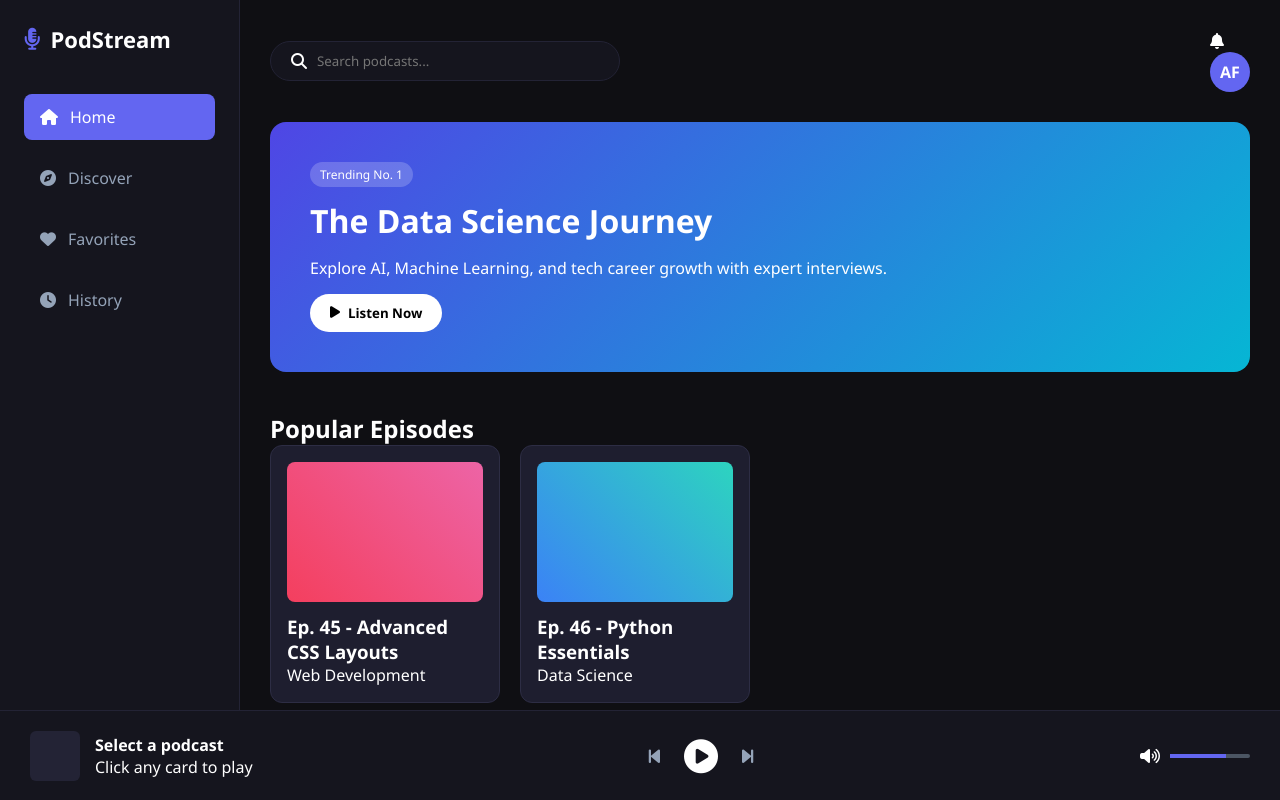
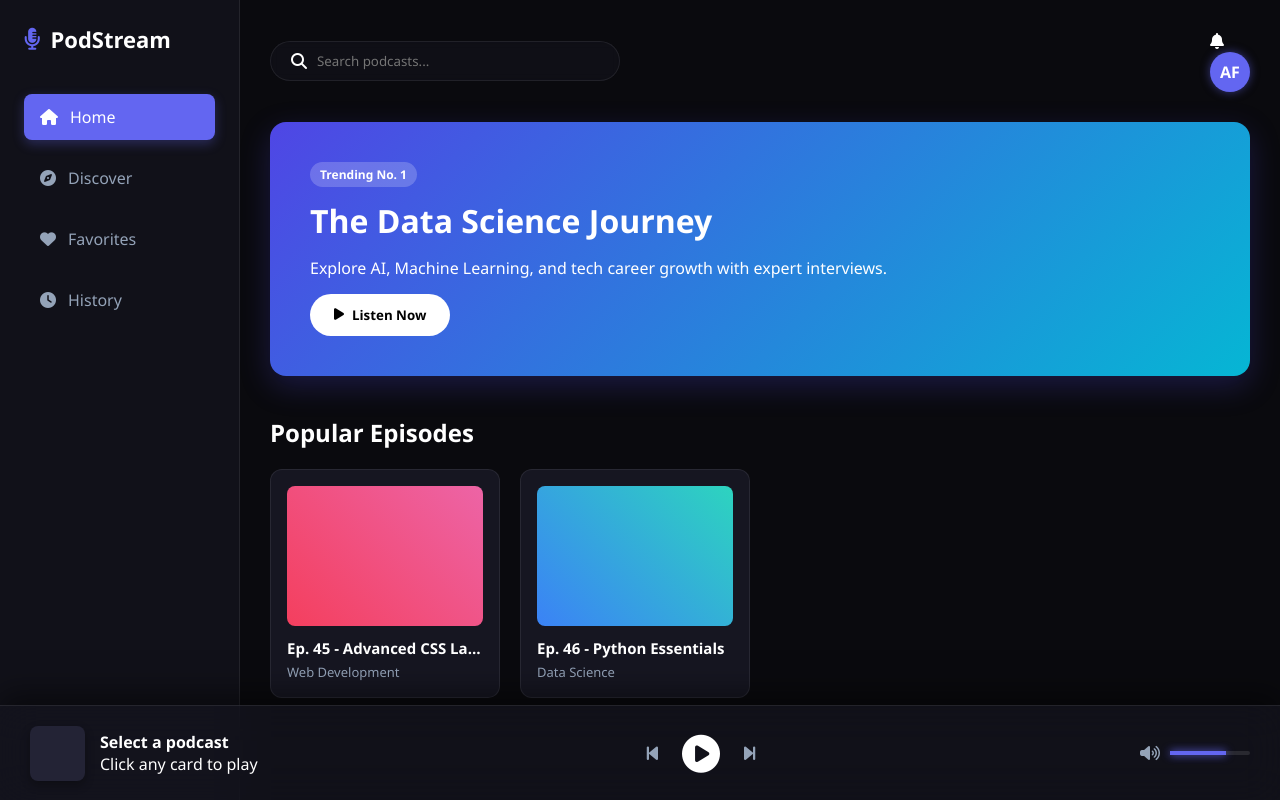
Before and after one commit to ayesha-cs-93/Podcast-Platform-UI, a plain HTML site: page index.html in a window 1280 px wide. Drawn offline with Linux system fonts and the light colour scheme.

Commit message:
Update style.css

```diff
--- a/style.css
+++ b/style.css
@@ -1,42 +1,339 @@
+/* ==========================================================================
+   1. VARIABLES & RESET STYLES
+   ========================================================================== */
 :root {
-    --bg-primary: #0f0f13;
-    --bg-sidebar: #15151e;
+    --bg-primary: #0a0a0e;       /* Richer dark tone */
+    --bg-sidebar: rgba(21, 21, 30, 0.75); /* Translucent base for Glassmorphism */
     --text-main: #ffffff;
     --text-muted: #94a3b8;
     --accent-color: #6366f1;
-    --card-bg: #1e1e2f;
+    --card-bg: rgba(30, 30, 47, 0.6); /* Translucent card base */
+    --glass-border: rgba(255, 255, 255, 0.08);
 }
-* { margin: 0; padding: 0; box-sizing: border-box; font-family: 'Segoe UI', sans-serif; }
-body { background-color: var(--bg-primary); color: var(--text-main); display: flex; height: 100vh; overflow: hidden; }
-.sidebar { width: 240px; background-color: var(--bg-sidebar); padding: 24px; display: flex; flex-direction: column; border-right: 1px solid #232335; }
-.logo { font-size: 22px; font-weight: 700; margin-bottom: 40px; display: flex; align-items: center; gap: 10px; color: var(--text-main); }
-.logo i { color: var(--accent-color); }
-.menu { display: flex; flex-direction: column; gap: 15px; }
-.menu a { color: var(--text-muted); text-decoration: none; padding: 12px 16px; border-radius: 8px; display: flex; align-items: center; gap: 12px; transition: all 0.3s; }
-.menu a:hover, .menu a.active { color: var(--text-main); background-color: var(--accent-color); }
-.main-content { flex: 1; padding: 30px; overflow-y: auto; padding-bottom: 120px; }
-header { display: flex; justify-content: space-between; align-items: center; margin-bottom: 30px; }
-.search-bar { background-color: var(--bg-sidebar); padding: 10px 20px; border-radius: 25px; display: flex; align-items: center; gap: 10px; width: 350px; border: 1px solid #232335; }
-.search-bar input { background: none; border: none; outline: none; color: var(--text-main); width: 100%; }
-.avatar { width: 40px; height: 40px; background-color: var(--accent-color); border-radius: 50%; display: flex; align-items: center; justify-content: center; font-weight: bold; }
-.featured { background: linear-gradient(135deg, #4f46e5, #06b6d4); border-radius: 16px; padding: 40px; margin-bottom: 40px; }
-.tag { background-color: rgba(255, 255, 255, 0.2); padding: 4px 10px; border-radius: 20px; font-size: 12px; }
-.featured h1 { font-size: 32px; margin: 15px 0; }
-.btn-play { background-color: var(--text-main); color: #000000; border: none; padding: 10px 20px; border-radius: 25px; font-weight: 600; cursor: pointer; margin-top: 15px; display: flex; align-items: center; gap: 8px; }
-.episode-grid { display: grid; grid-template-columns: repeat(auto-fill, minmax(200px, 1fr)); gap: 20px; }
-.episode-card { background-color: var(--card-bg); padding: 16px; border-radius: 12px; border: 1px solid #2d2d44; cursor: pointer; transition: 0.3s; }
-.episode-card:hover { transform: translateY(-5px); }
-.card-img { height: 140px; border-radius: 8px; margin-bottom: 12px; display: flex; align-items: center; justify-content: center; }
+
+* {
+    margin: 0;
+    padding: 0;
+    box-sizing: border-box;
+    font-family: 'Segoe UI', system-ui, sans-serif;
+}
+
+body {
+    background-color: var(--bg-primary);
+    color: var(--text-main);
+    display: flex;
+    height: 100vh;
+    overflow: hidden;
+}
+
+/* ==========================================================================
+   2. ADVANCED SIDEBAR (GLASSMORPHISM)
+   ========================================================================== */
+.sidebar {
+    width: 240px;
+    background-color: var(--bg-sidebar);
+    backdrop-filter: blur(12px); /* Blurred background blur sheet */
+    -webkit-backdrop-filter: blur(12px);
+    padding: 24px;
+    display: flex;
+    flex-direction: column;
+    border-right: 1px solid var(--glass-border);
+}
+
+.logo {
+    font-size: 22px;
+    font-weight: 700;
+    margin-bottom: 40px;
+    display: flex;
+    align-items: center;
+    gap: 10px;
+}
+
+.logo i {
+    color: var(--accent-color);
+}
+
+.menu {
+    display: flex;
+    flex-direction: column;
+    gap: 15px;
+}
+
+.menu a {
+    color: var(--text-muted);
+    text-decoration: none;
+    padding: 12px 16px;
+    border-radius: 8px;
+    display: flex;
+    align-items: center;
+    gap: 12px;
+    font-weight: 500;
+    transition: all 0.3s cubic-bezier(0.4, 0, 0.2, 1);
+}
+
+.menu a:hover, .menu a.active {
+    color: var(--text-main);
+    background-color: var(--accent-color);
+    box-shadow: 0 4px 12px rgba(99, 102, 241, 0.3);
+}
+
+/* ==========================================================================
+   3. MAIN CONTENT LAYER & HEADER
+   ========================================================================== */
+.main-content {
+    flex: 1;
+    padding: 30px;
+    overflow-y: auto;
+    padding-bottom: 120px;
+}
+
+header {
+    display: flex;
+    justify-content: space-between;
+    align-items: center;
+    margin-bottom: 30px;
+}
+
+.search-bar {
+    background-color: rgba(21, 21, 30, 0.5);
+    backdrop-filter: blur(4px);
+    padding: 10px 20px;
+    border-radius: 25px;
+    display: flex;
+    align-items: center;
+    gap: 10px;
+    width: 350px;
+    border: 1px solid var(--glass-border);
+}
+
+.search-bar input {
+    background: none;
+    border: none;
+    outline: none;
+    color: var(--text-main);
+    width: 100%;
+}
+
+.avatar {
+    width: 40px;
+    height: 40px;
+    background-color: var(--accent-color);
+    border-radius: 50%;
+    display: flex;
+    align-items: center;
+    justify-content: center;
+    font-weight: bold;
+    box-shadow: 0 0 10px rgba(99, 102, 241, 0.5);
+}
+
+/* ==========================================================================
+   4. FEATURED HERO BANNER
+   ========================================================================== */
+.featured {
+    background: linear-gradient(135deg, #4f46e5, #06b6d4);
+    border-radius: 16px;
+    padding: 40px;
+    margin-bottom: 40px;
+    position: relative;
+    overflow: hidden;
+    box-shadow: 0 10px 30px rgba(79, 70, 229, 0.25);
+}
+
+.tag {
+    background-color: rgba(255, 255, 255, 0.2);
+    padding: 4px 10px;
+    border-radius: 20px;
+    font-size: 12px;
+    font-weight: 600;
+}
+
+.featured h1 {
+    font-size: 32px;
+    margin: 15px 0;
+}
+
+.btn-play {
+    background-color: var(--text-main);
+    color: #000000;
+    border: none;
+    padding: 12px 24px;
+    border-radius: 25px;
+    font-weight: 600;
+    cursor: pointer;
+    margin-top: 15px;
+    display: flex;
+    align-items: center;
+    gap: 8px;
+    transition: all 0.2s ease;
+}
+
+.btn-play:hover {
+    transform: scale(1.05);
+    box-shadow: 0 5px 15px rgba(255, 255, 255, 0.3);
+}
+
+/* ==========================================================================
+   5. RESPONSIVE AUDIO CARD GRID (SMOOTH HOVER SLIDE)
+   ========================================================================== */
+.episodes-section h2 {
+    margin-bottom: 20px;
+    font-size: 24px;
+}
+
+.episode-grid {
+    display: grid;
+    grid-template-columns: repeat(auto-fill, minmax(200px, 1fr));
+    gap: 20px;
+}
+
+.episode-card {
+    background-color: var(--card-bg);
+    padding: 16px;
+    border-radius: 12px;
+    border: 1px solid var(--glass-border);
+    cursor: pointer;
+    transition: all 0.4s cubic-bezier(0.16, 1, 0.3, 1); /* Ultra smooth transition ease */
+}
+
+/* Upward transformation and glowing border effect */
+.episode-card:hover {
+    transform: translateY(-8px);
+    background-color: rgba(37, 37, 56, 0.8);
+    border-color: rgba(99, 102, 241, 0.4);
+    box-shadow: 0 12px 24px rgba(0, 0, 0, 0.3);
+}
+
+.card-img {
+    height: 140px;
+    border-radius: 8px;
+    margin-bottom: 12px;
+    display: flex;
+    align-items: center;
+    justify-content: center;
+    position: relative;
+}
+
 .card-img-1 { background: linear-gradient(45deg, #f43f5e, #ed64a6); }
 .card-img-2 { background: linear-gradient(45deg, #3b82f6, #2dd4bf); }
-.play-overlay { font-size: 36px; opacity: 0; transition: 0.3s; }
-.episode-card:hover .play-overlay { opacity: 1; }
-.audio-player { position: fixed; bottom: 0; left: 0; right: 0; height: 90px; background-color: var(--bg-sidebar); border-top: 1px solid #232335; display: flex; justify-content: space-between; align-items: center; padding: 0 30px; z-index: 999; }
-.now-playing { display: flex; align-items: center; gap: 15px; width: 30%; }
-.player-thumb { width: 50px; height: 50px; background-color: #232335; border-radius: 6px; }
-.player-controls { display: flex; align-items: center; gap: 24px; }
-.control-btn { background: none; border: none; color: var(--text-muted); font-size: 18px; cursor: pointer; }
-.play-main { font-size: 34px; color: var(--text-main); }
-.volume-control { display: flex; align-items: center; gap: 10px; width: 20%; justify-content: flex-end; }
-.slider { width: 80px; height: 4px; background-color: #4b5563; border-radius: 2px; position: relative; }
-.slider::after { content: ''; position: absolute; left: 0; top: 0; height: 100%; width: 70%; background-color: var(--accent-color); }
+.card-img-3 { background: linear-gradient(45deg, #f59e0b, #e11d48); }
+
+.play-overlay {
+    font-size: 36px;
+    opacity: 0;
+    transform: scale(0.8);
+    transition: all 0.3s cubic-bezier(0.34, 1.56, 0.64, 1); /* Bounce icon scale */
+}
+
+.episode-card:hover .play-overlay {
+    opacity: 1;
+    transform: scale(1);
+}
+
+.episode-card h3 {
+    font-size: 15px;
+    margin-bottom: 5px;
+    white-space: nowrap;
+    overflow: hidden;
+    text-overflow: ellipsis;
+}
+
+.episode-card p {
+    color: var(--text-muted);
+    font-size: 13px;
+}
+
+/* ==========================================================================
+   6. FIXED AUDIO CONTROLLER (PREMIUM GLASSMORPHISM STYLE)
+   ========================================================================== */
+.audio-player {
+    position: fixed;
+    bottom: 0;
+    left: 0;
+    right: 0;
+    height: 95px;
+    background-color: rgba(21, 21, 30, 0.7); /* Clear premium glass mix */
+    backdrop-filter: blur(20px);
+    -webkit-backdrop-filter: blur(20px);
+    border-top: 1px solid var(--glass-border);
+    display: flex;
+    justify-content: space-between;
+    align-items: center;
+    padding: 0 30px;
+    z-index: 999;
+    box-shadow: 0 -10px 30px rgba(0, 0, 0, 0.5);
+}
+
+.now-playing {
+    display: flex;
+    align-items: center;
+    gap: 15px;
+    width: 30%;
+}
+
+.player-thumb {
+    width: 55px;
+    height: 55px;
+    background-color: #232335;
+    border-radius: 8px;
+    transition: background 0.4s ease;
+    box-shadow: 0 4px 10px rgba(0,0,0,0.3);
+}
+
+.player-controls {
+    display: flex;
+    align-items: center;
+    gap: 24px;
+}
+
+.control-btn {
+    background: none;
+    border: none;
+    color: var(--text-muted);
+    font-size: 18px;
+    cursor: pointer;
+    transition: color 0.2s, transform 0.2s;
+}
+
+.control-btn:hover {
+    color: var(--text-main);
+    transform: scale(1.1);
+}
+
+.play-main {
+    font-size: 38px;
+    color: var(--text-main);
+    transition: transform 0.2s ease;
+}
+
+.play-main:hover {
+    transform: scale(1.1);
+    color: var(--accent-color);
+}
+
+.volume-control {
+    display: flex;
+    align-items: center;
+    gap: 10px;
+    width: 20%;
+    justify-content: flex-end;
+    color: var(--text-muted);
+}
+
+.slider {
+    width: 80px;
+    height: 4px;
+    background-color: rgba(255,255,255,0.1);
+    border-radius: 2px;
+    position: relative;
+}
+
+.slider::after {
+    content: '';
+    position: absolute;
+    left: 0;
+    top: 0;
+    height: 100%;
+    width: 70%;
+    background-color: var(--accent-color);
+    box-shadow: 0 0 8px var(--accent-color);
+}
```
